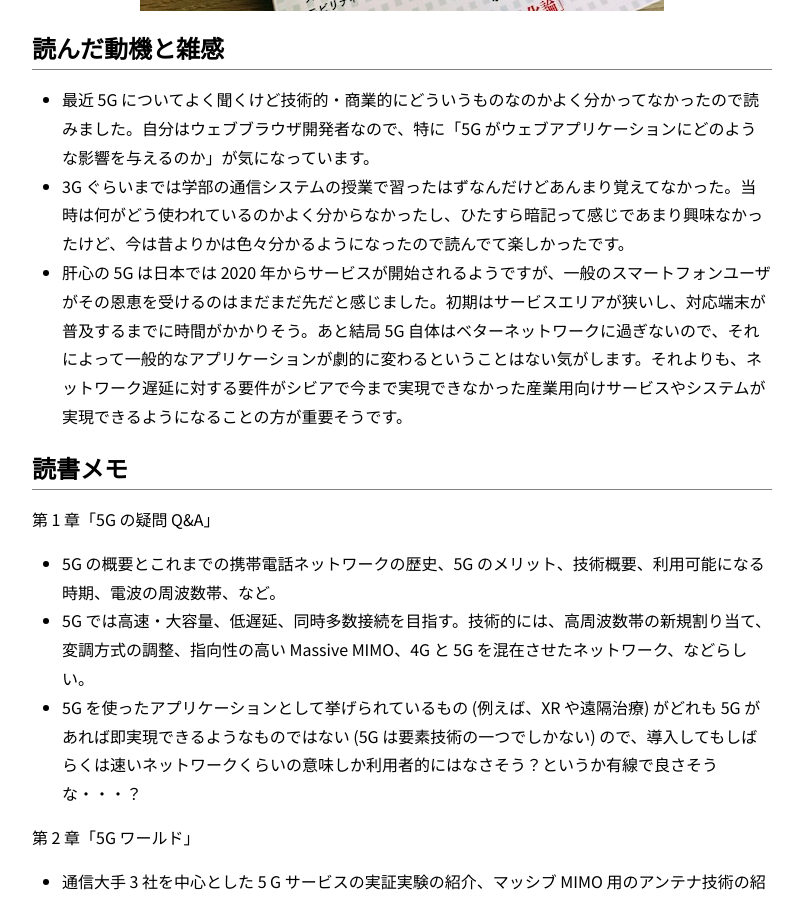
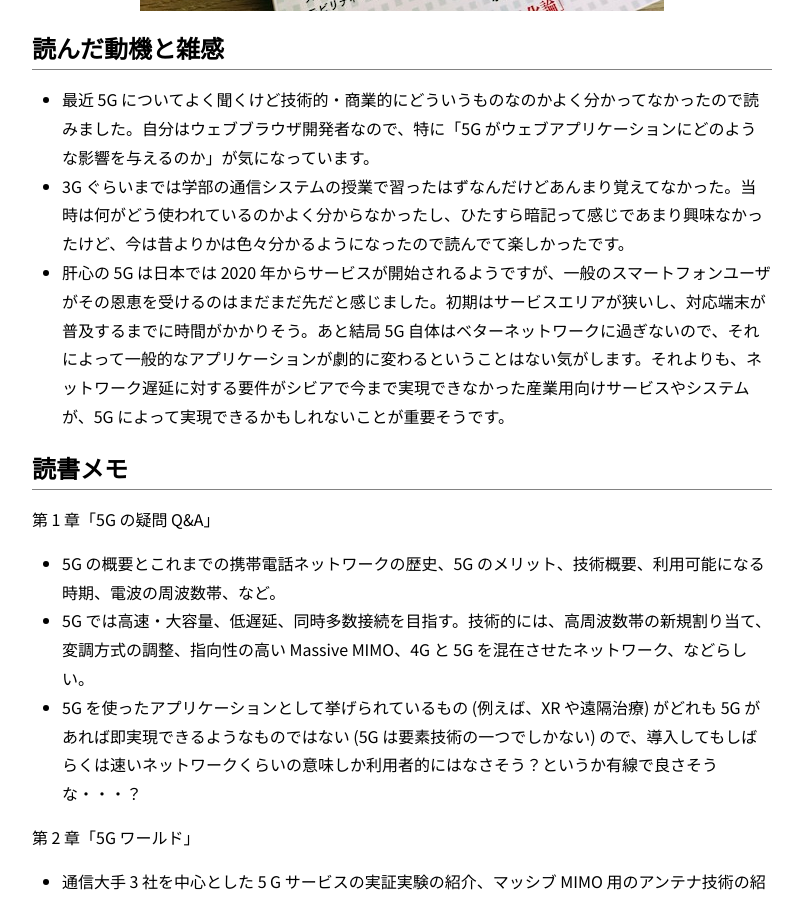
Before and after one commit to nhiroki/nhiroki.github.io, a Jekyll site: the page built from _posts/2019-12-16-book-welcome-to-5g-world.md, in a window 1280 px wide and 900 px high, scrolled down 619 px. Shown: the whole window, without its empty margins (238-1041 px from the left). Built offline with Jekyll 4.4.1, drawn with Linux system fonts in a browser that asks for light colours; comment, search, counter and statistics services are not loaded.

Commit message:
Editorial fix

```diff
--- a/_posts/2019-12-16-book-welcome-to-5g-world.md
+++ b/_posts/2019-12-16-book-welcome-to-5g-world.md
@@ -14,7 +14,7 @@ image: /images/book-welcome-to-5g-world.jpg
 
 - 最近 5G についてよく聞くけど技術的・商業的にどういうものなのかよく分かってなかったので読みました。自分はウェブブラウザ開発者なので、特に「5G がウェブアプリケーションにどのような影響を与えるのか」が気になっています。
 - 3G ぐらいまでは学部の通信システムの授業で習ったはずなんだけどあんまり覚えてなかった。当時は何がどう使われているのかよく分からなかったし、ひたすら暗記って感じであまり興味なかったけど、今は昔よりかは色々分かるようになったので読んでて楽しかったです。
-- 肝心の 5G は日本では 2020 年からサービスが開始されるようですが、一般のスマートフォンユーザがその恩恵を受けるのはまだまだ先だと感じました。初期はサービスエリアが狭いし、対応端末が普及するまでに時間がかかりそう。あと結局 5G 自体はベターネットワークに過ぎないので、それによって一般的なアプリケーションが劇的に変わるということはない気がします。それよりも、ネットワーク遅延に対する要件がシビアで今まで実現できなかった産業用向けサービスやシステムが実現できるようになることの方が重要そうです。
+- 肝心の 5G は日本では 2020 年からサービスが開始されるようですが、一般のスマートフォンユーザがその恩恵を受けるのはまだまだ先だと感じました。初期はサービスエリアが狭いし、対応端末が普及するまでに時間がかかりそう。あと結局 5G 自体はベターネットワークに過ぎないので、それによって一般的なアプリケーションが劇的に変わるということはない気がします。それよりも、ネットワーク遅延に対する要件がシビアで今まで実現できなかった産業用向けサービスやシステムが、5G によって実現できるかもしれないことが重要そうです。
 
 # 読書メモ
 
```
